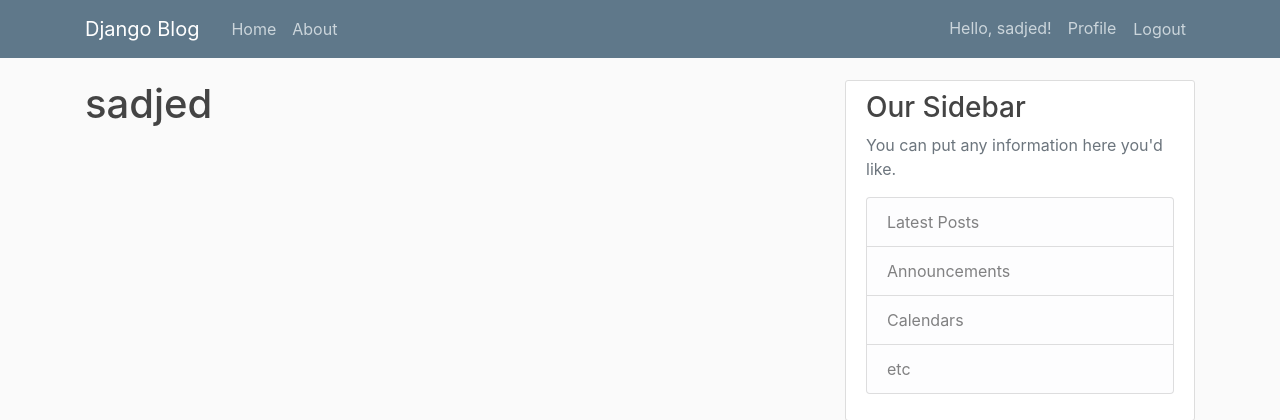
After one commit to sadjedlou/django-backend, a Django app: page /profile/ in a window 1280 px wide. The commit adds this page. Shown: the top 420 px of the page. Run offline with Django 5.2, Linux system fonts and the light colour scheme; a user stored in the database is signed in; some libraries are stand-ins or nearby versions.

Commit message:
did the profile.html corrected the logout page and the modified the base.html file

```diff
--- a/blog/templates/blog/base.html
+++ b/blog/templates/blog/base.html
@@ -7,15 +7,16 @@
     <meta charset="utf-8">
     <meta name="viewport" content="width=device-width, initial-scale=1, shrink-to-fit=no">
 
-
     <!-- Bootstrap CSS -->
     <link rel="stylesheet" href="https://cdn.jsdelivr.net/npm/bootstrap@4.0.0/dist/css/bootstrap.min.css" integrity="sha384-Gn5384xqQ1aoWXA+058RXPxPg6fy4IWvTNh0E263XmFcJlSAwiGgFAW/dAiS6JXm" crossorigin="anonymous">
     <link rel="stylesheet" href="{% static 'blog/main.css' %}">
-    {% if  title %}
-      <title>django -blog  - {{ title }}</title>
+
+    {% if title %}
+      <title>django - blog - {{ title }}</title>
     {% else %}
       <title>My Blog</title>
     {% endif %}
+
 </head>
 <body>
 <header class="site-header">
@@ -30,15 +31,26 @@
           <a class="nav-item nav-link" href="{% url 'blog-home' %}">Home</a>
           <a class="nav-item nav-link" href="{% url 'blog-about' %}">About</a>
         </div>
+
         <!-- Navbar Right Side -->
         <div class="navbar-nav">
-          <a class="nav-item nav-link" href="#">Login</a>
-          <a class="nav-item nav-link" href="#">Register</a>
+          {% if user.is_authenticated %}
+            <span class="nav-item nav-link">Hello, {{ user.username }}!</span>
+            <a class="nav-item nav-link" href="{% url 'profile' %}">Profile</a>
+            <form method="POST" action="{% url 'logout' %}" style="display: inline;">
+              {% csrf_token %}
+              <button type="submit" class="nav-item nav-link btn btn-link">Logout</button>
+            </form>
+          {% else %}
+            <a class="nav-item nav-link" href="{% url 'login' %}">Login</a>
+            <a class="nav-item nav-link" href="{% url 'register' %}">Register</a>
+          {% endif %}
         </div>
       </div>
     </div>
   </nav>
 </header>
+
 <main role="main" class="container">
   <div class="row">
     <div class="col-md-8">
--- a/offdjangotuto/settings.py
+++ b/offdjangotuto/settings.py
@@ -124,8 +124,8 @@
 CRISPY_ALLOWED_TEMPLATE_PACKS = 'bootstrap4'  # Specify the template pack for crispy forms
 CRISPY_TEMPLATE_PACK = 'bootstrap4'
 
-LOGIN_REDIRECT_URL = 'blog-home'  # Redirect URL after login
- # Use Bootstrap 4 for crispy forms
+LOGIN_REDIRECT_URL = 'blog-home'
+LOGIN_URL = 'login'  # Redirect to login page if not authenticated
 
 # Default primary key field type
 # https://docs.djangoproject.com/en/5.2/ref/settings/#default-auto-field
--- a/offdjangotuto/urls.py
+++ b/offdjangotuto/urls.py
@@ -26,6 +26,7 @@
     path('register/', user_views.register, name='register'),
     path('login/', auth_views.LoginView.as_view(template_name ='users/login.html') , name='login'),
     path('logout/', auth_views.LogoutView.as_view(template_name = 'users/logout.html') , name='logout'),
+    path('profile/', user_views.profile, name='profile'),
     path('blog/', include('blog.urls')),
      # Include the blog app's URLs
 ]
--- /dev/null
+++ b/users/templates/users/profile.html
@@ -0,0 +1,6 @@
+{% extends "blog/base.html" %}
+{% load crispy_forms_tags %}
+{% block title %}Register{% endblock title %}
+{% block content %}
+  <h1>{{ user.username }}</h1>
+{% endblock content %}
--- a/users/views.py
+++ b/users/views.py
@@ -2,6 +2,7 @@
 from django.http import HttpResponse
 from django.contrib import messages
 from .forms import USERRegistrationForm
+from django.contrib.auth.decorators import login_required
 
 
 
@@ -18,3 +19,7 @@
     else:
         form = USERRegistrationForm()
     return render(request, 'users/register.html', {'form': form})
+
+@login_required
+def profile(request):
+    return render(request, 'users/profile.html')
```
Also changed, not shown: db.sqlite3. Lines whose indentation alone changed are shown as unchanged.
